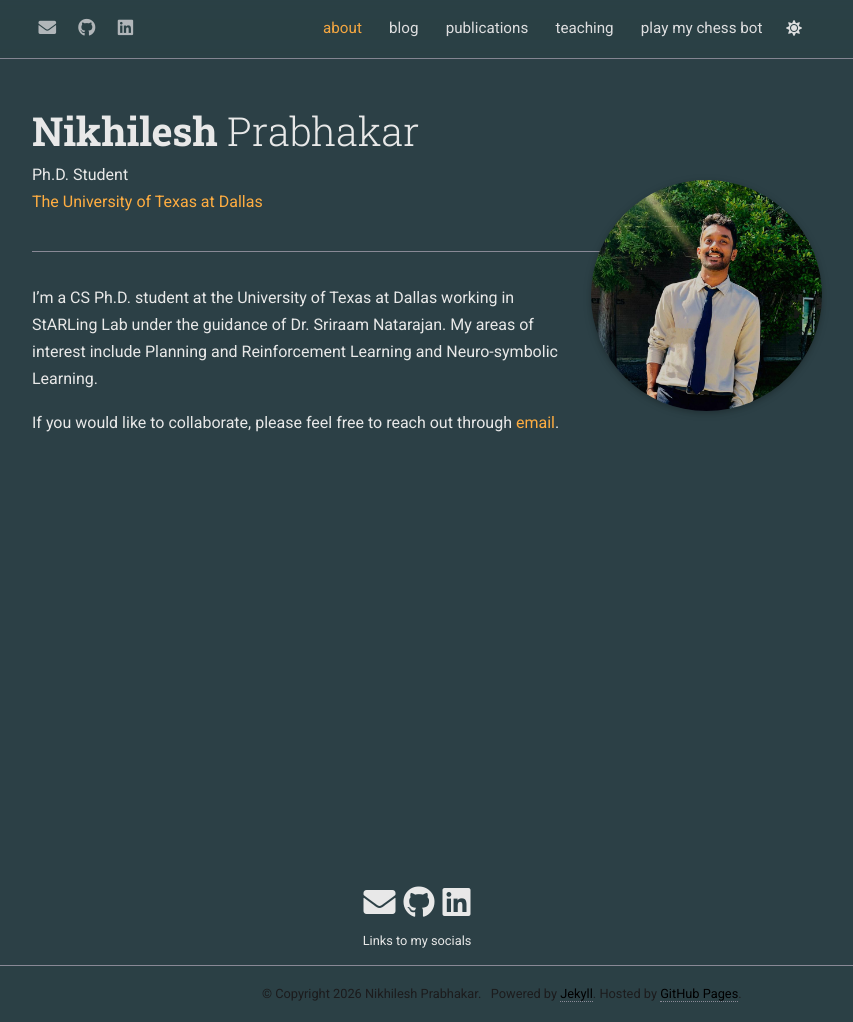
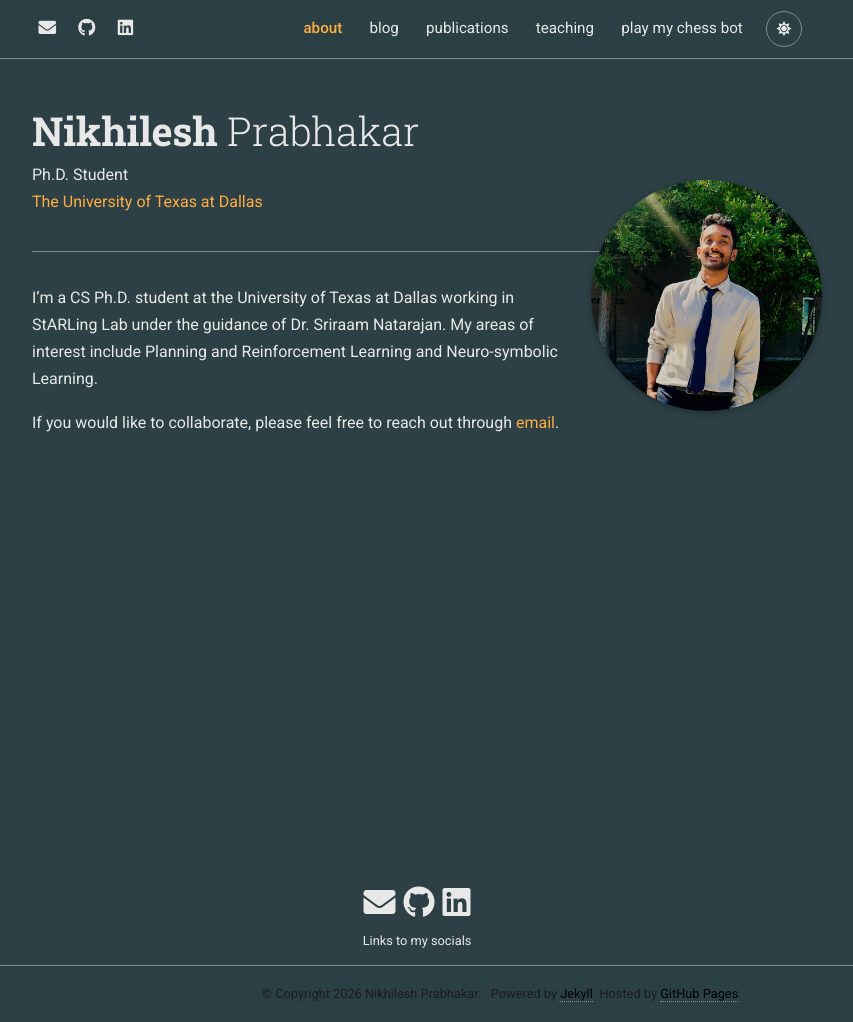
Before and after one commit to nikhileshp/nikhileshp.github.io, a Jekyll site: the page built from _pages/about.md, in a window 1280 px wide and 1022 px high. Shown: the whole window, without its empty margins (223-1076 px from the left). Built offline with Jekyll 4.4.1, drawn with Linux system fonts in a browser that asks for light colours; full-size pictures stand in for the smaller copies a plugin makes; comment, search, counter and statistics services are not loaded; a style sheet for code colours, icons or effects is not loaded.

Commit message:
style(navbar): match chess-clone exactly across light and dark
Override al-folio's default .navbar.navbar-light rules so the main-site
navbar is visually identical to the chess-clone bot page navbar:

- Translucent background with backdrop-blur (94% bg-color + blur(8px))
- Smaller social icons (1.1rem) using --global-text-color-light
- Nav links at 0.95rem with chess-clone padding/weight; hover and
  active states use --global-theme-color
- Theme toggle restyled as a 36x36 circular outlined button matching
  chess-clone's #theme-toggle, with a 20deg rotate-on-hover animation

All colors flow through --global-* tokens so dark mode keeps the
orange-accent treatment without further changes.

Co-Authored-By: Claude Opus 4.7 (1M context) <noreply@anthropic.com>

```diff
--- a/_sass/_chess_style.scss
+++ b/_sass/_chess_style.scss
@@ -40,42 +40,105 @@ article h5,
   margin-bottom: 0.7rem;
 }
 
-// ─── Navbar polish ──────────────────────────────────────────────────────────
-#navbar.navbar {
-  background: color-mix(in srgb, var(--global-bg-color) 92%, transparent);
+// ─── Navbar — match chess-clone exactly ────────────────────────────────────
+// Chess-clone nav: translucent blurred bg, neutral-grey links, blue/orange
+// accent on hover/active, small social icons, circular theme toggle.
+// These overrides intentionally beat al-folio's default .navbar.navbar-light
+// rules in _base.scss so the two sites look identical.
+
+#navbar.navbar,
+.navbar.navbar-light {
+  background: color-mix(in srgb, var(--global-bg-color) 94%, transparent) !important;
   backdrop-filter: blur(8px);
   -webkit-backdrop-filter: blur(8px);
   border-bottom: 1px solid var(--global-divider-color);
   padding: 0.5rem 1rem;
+  box-shadow: none;
+  opacity: 1;
 }
 
-.navbar-brand.social {
+.navbar.navbar-light .navbar-brand.social {
+  padding-top: 0;
+  padding-bottom: 0;
   display: flex;
   gap: 0.6rem;
+  font-size: 1rem;
 
   a {
-    color: var(--global-text-color);
-    opacity: 0.75;
     font-size: 1.1rem;
     padding: 0.2rem 0.4rem;
-    transition: color 150ms ease, opacity 150ms ease;
+    color: var(--global-text-color-light);
+    transition: color 150ms ease;
+
+    i::before {
+      color: var(--global-text-color-light);
+      transition: color 150ms ease;
+    }
+
+    &:hover i::before {
+      color: var(--global-theme-color);
+    }
 
     &:hover {
       color: var(--global-theme-color);
-      opacity: 1;
     }
   }
 }
 
-.navbar-nav .nav-link {
+.navbar.navbar-light .navbar-nav .nav-item .nav-link {
+  color: var(--global-text-color-light);
   font-weight: 400;
   font-size: 0.95rem;
-  padding: 0.5rem 0.85rem !important;
+  padding: 0.5rem 0.85rem;
   transition: color 150ms ease;
+
+  &:hover {
+    color: var(--global-theme-color);
+  }
 }
 
-.navbar-nav .nav-item.active .nav-link {
+.navbar.navbar-light .navbar-nav .nav-item.active > .nav-link {
+  color: var(--global-theme-color);
   font-weight: 500;
+  background-color: inherit;
+
+  &:hover {
+    color: var(--global-theme-color);
+  }
+}
+
+// Theme toggle: chess-clone-style circular outlined button.
+.navbar.navbar-light .toggle-container {
+  display: inline-flex;
+  align-items: center;
+  margin-left: 0.6rem;
+}
+
+#light-toggle {
+  background: transparent;
+  border: 1px solid var(--global-divider-color);
+  color: var(--global-text-color-light);
+  width: 36px;
+  height: 36px;
+  border-radius: 50%;
+  display: inline-flex;
+  align-items: center;
+  justify-content: center;
+  padding: 0;
+  cursor: pointer;
+  transition: color 150ms ease, border-color 150ms ease, transform 150ms ease;
+
+  &:hover {
+    color: var(--global-theme-color);
+    border-color: var(--global-theme-color);
+    transform: rotate(20deg);
+  }
+
+  i {
+    padding: 0 !important;
+    font-size: 0.9rem;
+    line-height: 1;
+  }
 }
 
 // ─── Page header / post title ───────────────────────────────────────────────
```
